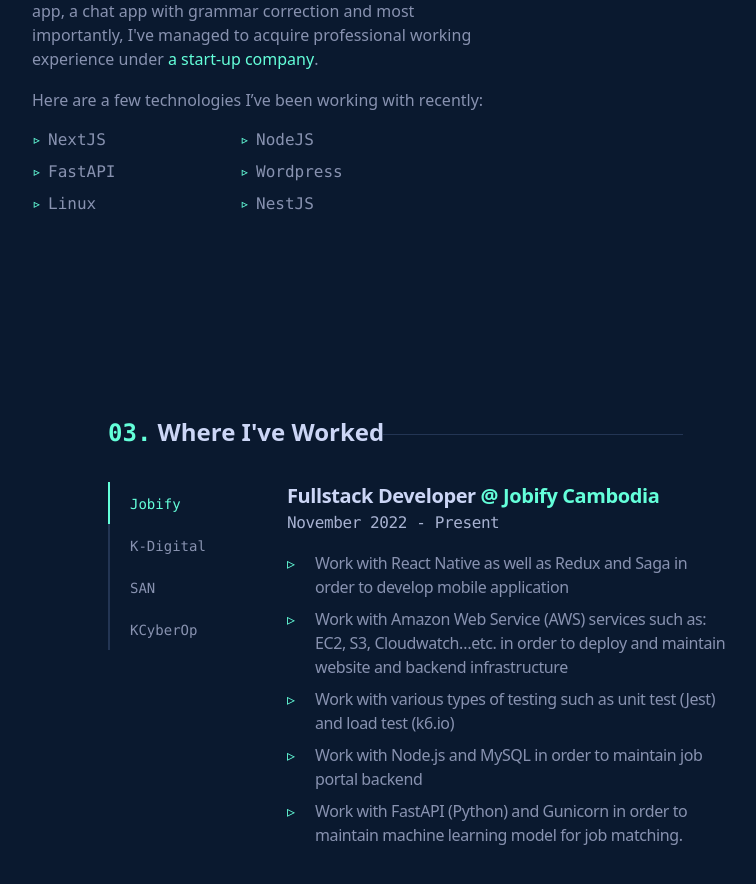
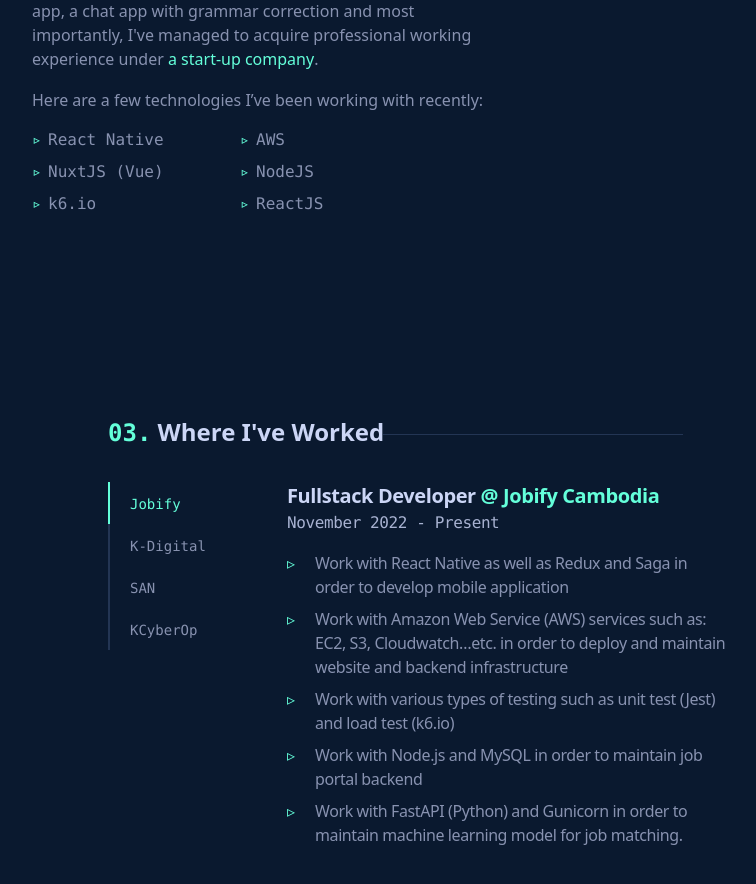
Before and after one commit to Enveed/seamsopagnarith-portfolio-v2, a Next.js app: page / in a window 1280 px wide. Shown: the part 1300-2184 px from the top of the page, without its empty margins (222-978 px from the left). Built offline with nearby package versions, Linux system fonts and the light colour scheme.

Commit message:
fix - change content and cv file

```diff
--- a/components/About.jsx
+++ b/components/About.jsx
@@ -61,22 +61,22 @@
             </p>
             <ul className="grid grid-cols-skill-grid gap-2 overflow-hidden font-mono">
               <li className="relative pl-4 before:left-0 before:absolute before:content-['▹'] before:text-[#64ffda]">
-                NextJS
+                React Native
+              </li>
+              <li className="relative pl-4 before:left-0 before:absolute before:content-['▹'] before:text-[#64ffda]">
+                AWS
+              </li>
+              <li className="relative pl-4 before:left-0 before:absolute before:content-['▹'] before:text-[#64ffda]">
+                NuxtJS (Vue)
               </li>
               <li className="relative pl-4 before:left-0 before:absolute before:content-['▹'] before:text-[#64ffda]">
                 NodeJS
               </li>
               <li className="relative pl-4 before:left-0 before:absolute before:content-['▹'] before:text-[#64ffda]">
-                FastAPI
+                k6.io
               </li>
               <li className="relative pl-4 before:left-0 before:absolute before:content-['▹'] before:text-[#64ffda]">
-                Wordpress
-              </li>
-              <li className="relative pl-4 before:left-0 before:absolute before:content-['▹'] before:text-[#64ffda]">
-                Linux
-              </li>
-              <li className="relative pl-4 before:left-0 before:absolute before:content-['▹'] before:text-[#64ffda]">
-                NestJS
+                ReactJS
               </li>
             </ul>
           </div>
--- a/components/Project.jsx
+++ b/components/Project.jsx
@@ -25,7 +25,7 @@
             viewport={{ once: true }}
             className="flex group justify-between flex-col bg-[#112240] shadow-2xl p-6 rounded-md cursor-pointer group"
           >
-            <Link href="https://play.google.com/store/apps/details?id=com.jobifycambodia">
+            <Link href="https://jobify.works">
               <a target="_blank">
                 <main>
                   <div className="pb-4">
```
Also changed, not shown: 1 other file (tests, documents, lock files or other folders).
